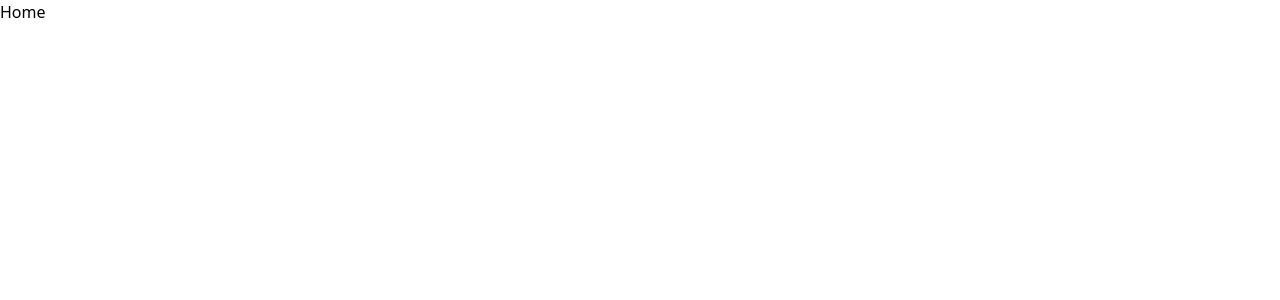
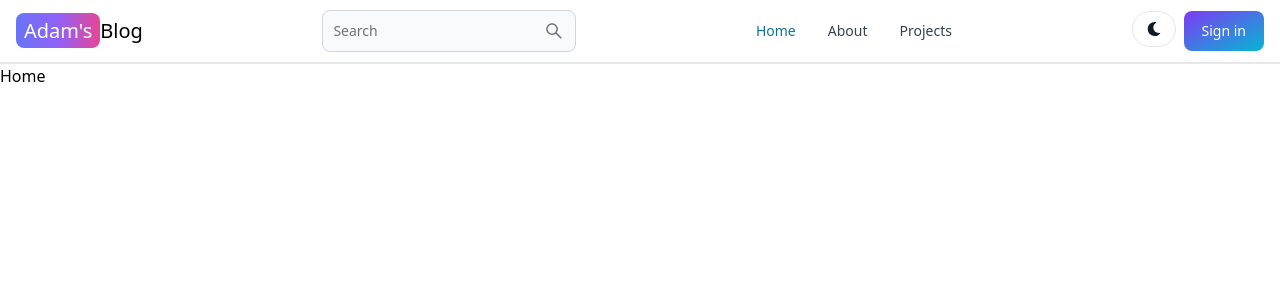
Before and after one commit to amuhammed005/blog-app-mern, a React (Vite) app in the folder client/: page / in a window 1280 px wide. Shown: the top 300 px of the page. Built offline with nearby package versions, Linux system fonts and the light colour scheme.

Commit message:
Header section created

```diff
--- a/client/package.json
+++ b/client/package.json
@@ -10,8 +10,10 @@
     "preview": "vite preview"
   },
   "dependencies": {
+    "flowbite-react": "^0.10.2",
     "react": "^18.3.1",
     "react-dom": "^18.3.1",
+    "react-icons": "^5.4.0",
     "react-router-dom": "^7.1.1"
   },
   "devDependencies": {
--- a/client/src/App.jsx
+++ b/client/src/App.jsx
@@ -5,10 +5,12 @@
 import Projects from "./pages/Projects";
 import Dashboard from "./pages/Dashboard";
 import SignUp from "./pages/SignUp";
+import Header from "./components/Header";
 
 const App = () => {
   return (
     <BrowserRouter className="text-3xl text-blue-900">
+      <Header />
       <Routes>
         <Route path="/" element={<Home />} />
         <Route path="/sign-in" element={<SignIn />} />
--- /dev/null
+++ b/client/src/components/Header.jsx
@@ -0,0 +1,54 @@
+import { Button, Navbar, TextInput } from "flowbite-react";
+import { Link, useLocation } from "react-router-dom";
+import { AiOutlineSearch } from "react-icons/ai";
+import { FaMoon } from "react-icons/fa";
+
+export default function Header() {
+  const path = useLocation().pathname;
+  return (
+    <div>
+      <Navbar className="border-b-2">
+        <Link
+          to="/"
+          className="text-sm sm:text-xl self-center whitespace-nowrap dark:text-white"
+        >
+          <span className="px-2 py-1 bg-gradient-to-r from-indigo-500 via-purple-500 to-pink-500 rounded-lg text-white ">
+            Adam&apos;s
+          </span>
+          Blog
+        </Link>
+        <form>
+          <TextInput
+            type="text"
+            placeholder="Search"
+            rightIcon={AiOutlineSearch}
+            className="hidden lg:inline"
+          />
+        </form>
+        <Button className="w-11 h-9 lg:hidden" color="gray" pill>
+          <AiOutlineSearch />
+        </Button>
+        <div className="flex gap-2 md:order-1">
+          <Button className="w-11 h-9" color="gray" pill>
+            <FaMoon />
+          </Button>
+          <Link to="/sign-in">
+            <Button gradientDuoTone="purpleToBlue">Sign in</Button>
+          </Link>
+          <Navbar.Toggle />
+        </div>
+        <Navbar.Collapse>
+          <Navbar.Link active={path === "/"} as={"div"}>
+            <Link to="/">Home</Link>
+          </Navbar.Link>
+          <Navbar.Link active={path === "/about"} as={"div"}>
+            <Link to="/about">About</Link>
+          </Navbar.Link>
+          <Navbar.Link active={path === "/projects"} as={"div"}>
+            <Link to="/projects">Projects</Link>
+          </Navbar.Link>
+        </Navbar.Collapse>
+      </Navbar>
+    </div>
+  );
+}
--- a/client/tailwind.config.js
+++ b/client/tailwind.config.js
@@ -1,8 +1,9 @@
+import flowbite from "flowbite-react/tailwind";
 /** @type {import('tailwindcss').Config} */
 export default {
-  content: ["./index.html", "./src/**/*.{js,ts,jsx,tsx}"],
+  content: ["./index.html", "./src/**/*.{js,ts,jsx,tsx}", flowbite.content()],
   theme: {
     extend: {},
   },
-  plugins: [],
+  plugins: [flowbite.plugin()],
 };
```
Also changed, not shown: 1 other file (tests, documents, lock files or other folders).
